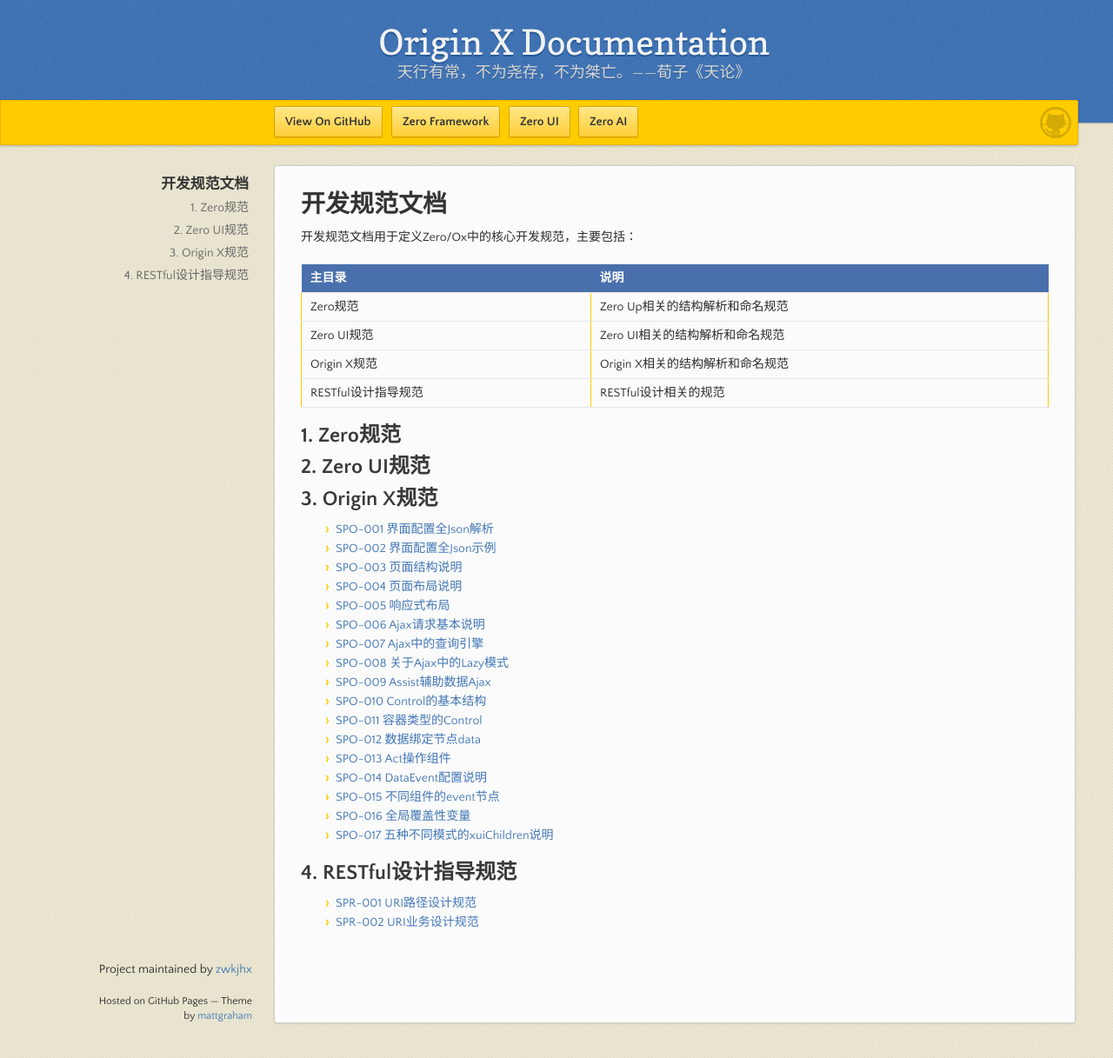
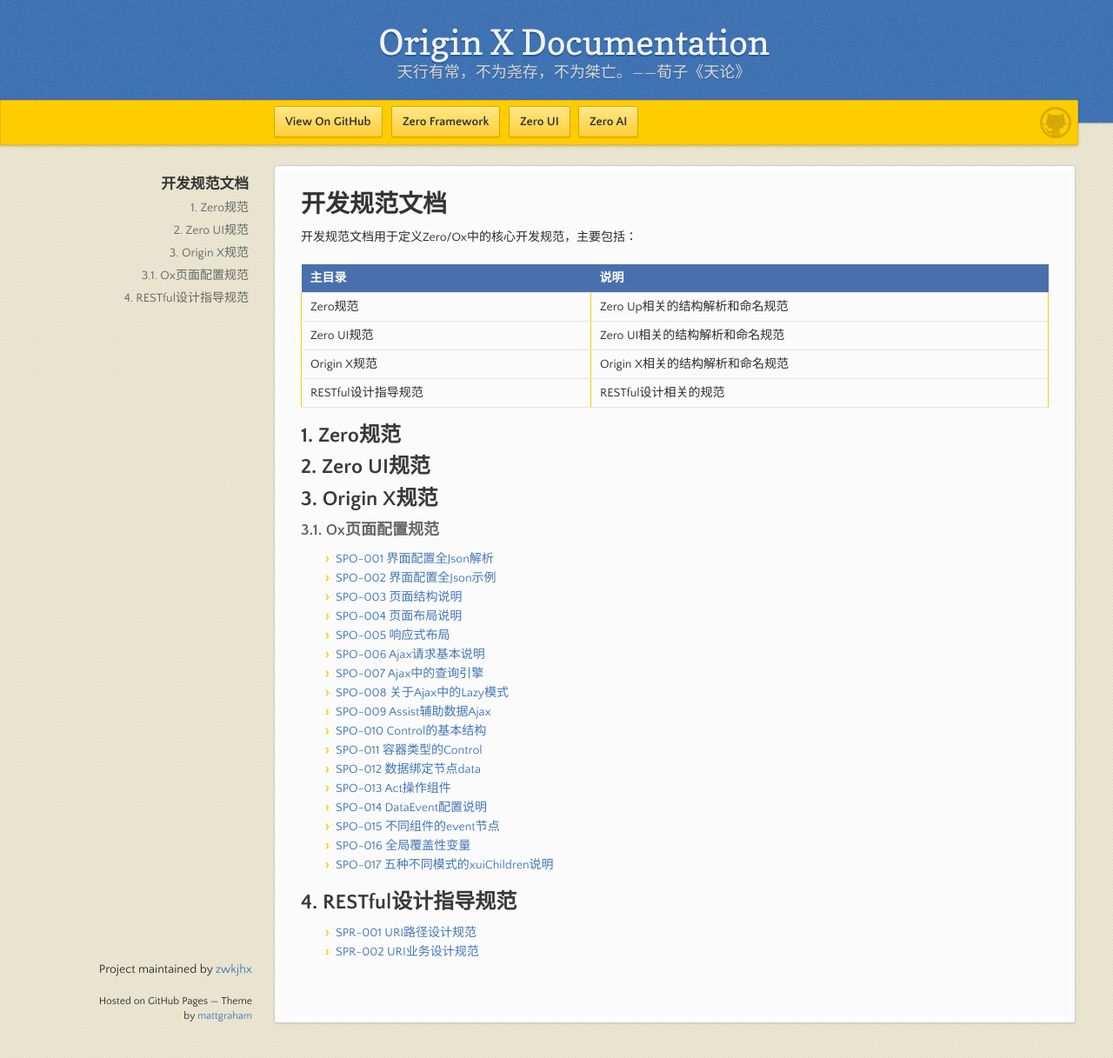
Before and after one commit to zwkjhx/ox-doc, a Jekyll site: the page built from specification/main.md, in a window 1280 px wide and 1217 px high. Shown: the whole window at 87% size. Built offline with Jekyll 4.4.1, drawn with Linux system fonts in a browser that asks for light colours; our own code applies the rules of GitHub Pages for plain Markdown files.

Commit message:
Updates specification/main.md
Auto commit by GitBook Editor

```diff
--- a/specification/main.md
+++ b/specification/main.md
@@ -14,6 +14,8 @@
 ## 2. Zero UI规范
 
 ## 3. Origin X规范
+
+### 3.1. Ox页面配置规范
 
 * [SPO-001 界面配置全Json解析](/specification/3-origin-xgui-fan/spo-001-jie-mian-pei-zhi-quan-json-jie-xi.md)
 * [SPO-002 界面配置全Json示例](/specification/3-origin-xgui-fan/spo-002-jie-mian-pei-zhi-quan-json-shi-li.md)
```
